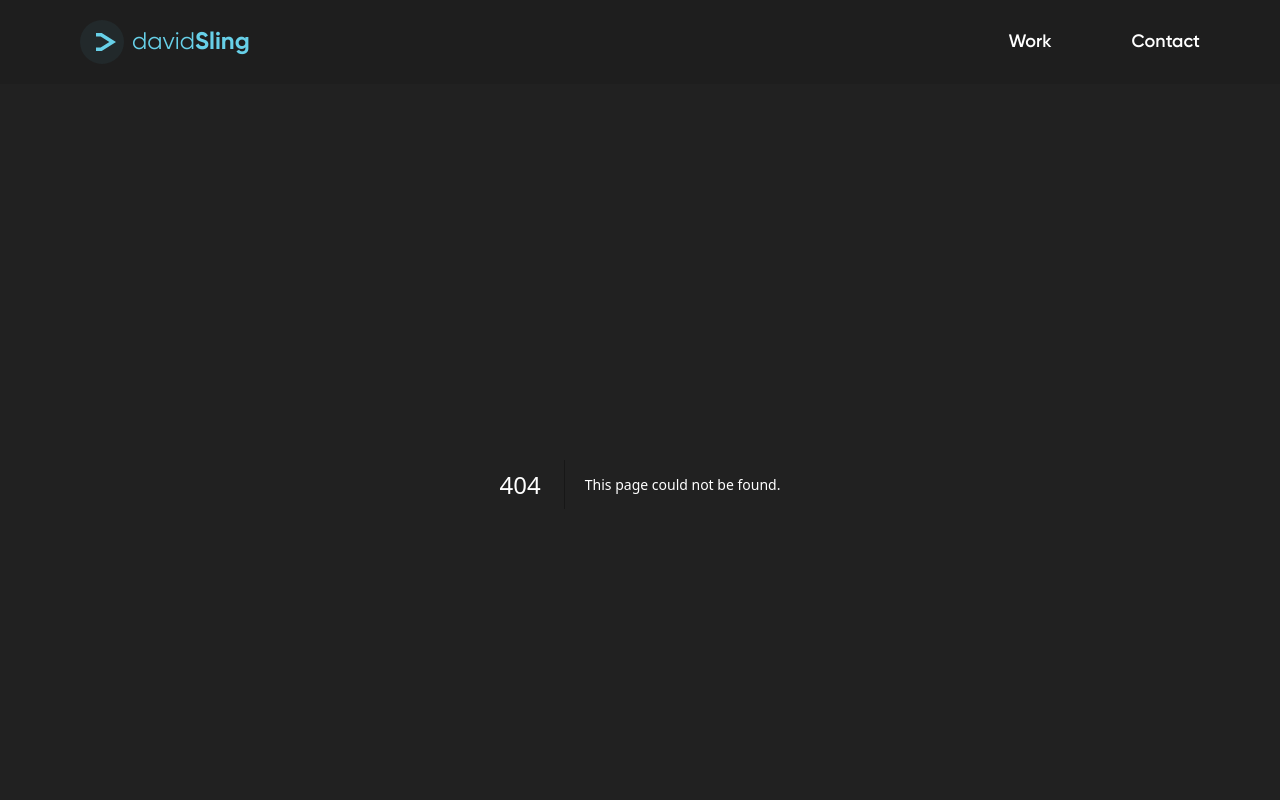
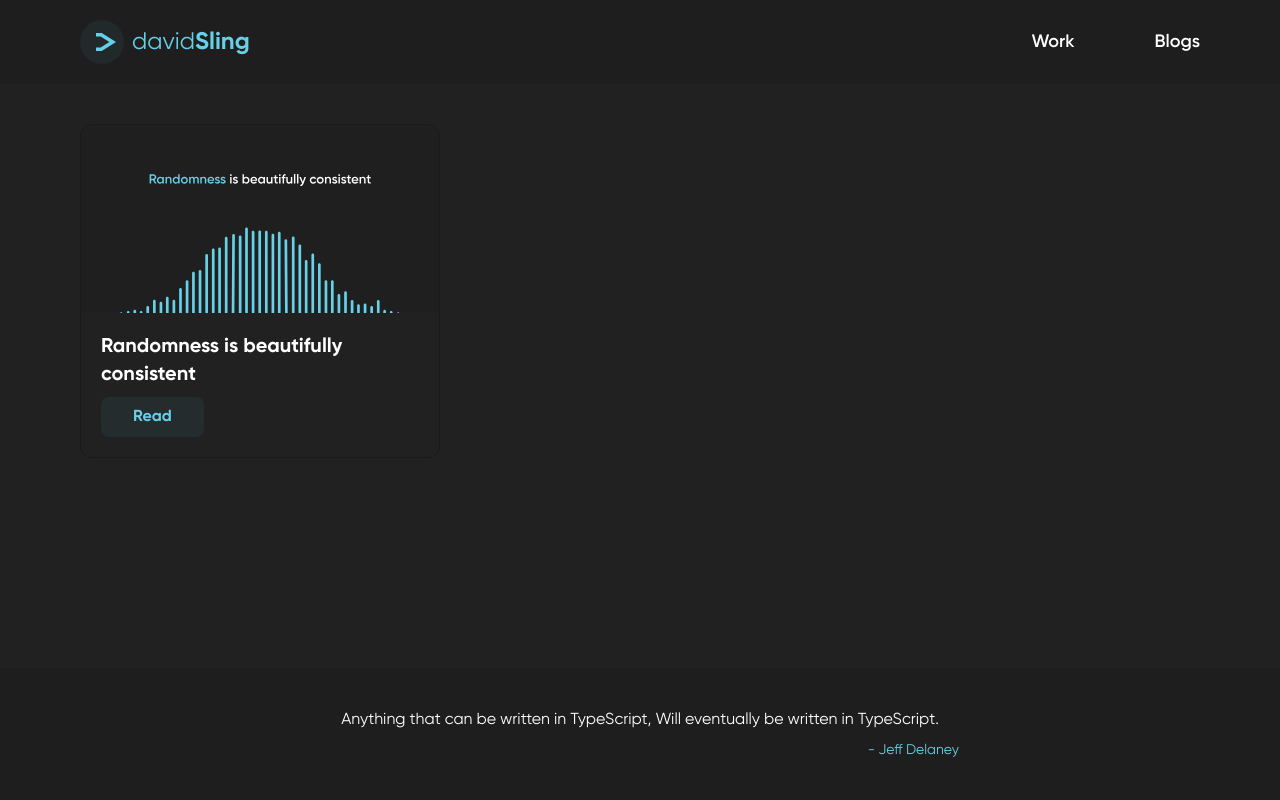
Before and after one commit to david-sling/portfolio-2, a Next.js app: page /blogs in a window 1280 px wide. Before the commit this address had no page. Shown: the top 800 px of the page. Built offline with nearby package versions, Linux system fonts and the light colour scheme.

Commit message:
update : link tags and blogs page

```diff
--- a/src/app/blogs/(blog)/consistent-randomness/page.mdx
+++ b/src/app/blogs/(blog)/consistent-randomness/page.mdx
@@ -2,16 +2,20 @@ import { formatMetadata } from "@/utils/metadata";
 
 export const metadata = () => {
   return formatMetadata({
-    title: "Consistent Randomness",
+    title: "Randomness is Beautifully consistent",
     date: "2024-09-11",
     description: "Randomness is consistent and I think that's beautiful",
     tags: ["randomness", "pattern recognition", "compression"],
+    image: "/blog-covers/consistent-randomness.svg",
   });
 };
 
-# Randomness is consistent and I think that's beautiful
+![Consistent Randomness](/blog-covers/consistent-randomness.svg)
 
-A coin flip is the goto example of a random event. Yet, almost always you get close to 50 tails out of a 100 tosses. Closer to 50,000 tails when it's a 100,000 tosses. The number of tails isn't random. But each flip is. There are people that believe that things happen for a reason (not random) and people that believe that there is no reason to existence (random) I think it is not that simple. Maybe each event in my life is random in isolation. But there is purpose hidden in there. Maybe it's just my brain recognising patterns. But I say "recognising" and not "making up".
+<br />
+<br />
+
+A coin flip is the best example of a random event. Yet, almost always you get close to 50 tails out of a 100 tosses. Closer to 50,000 tails when it's a 100,000 tosses. The number of tails isn't random. But each flip is. There are people that believe that things happen for a reason (not random) and people that believe that there is no reason to existence (random) I think it is not that simple. Maybe each event in my life is random in isolation. But there is purpose hidden in there. Maybe it's just my brain recognising patterns. But I say "recognising" and not "making up".
 
 And I think that's beautiful.
 
--- /dev/null
+++ b/src/app/blogs/page.tsx
@@ -0,0 +1,16 @@
+import { BlogCard } from "@/components/blog/BlogCard";
+import { Section } from "@/components/common/Section";
+
+const Blogs = () => (
+  <Section className="py-10">
+    <div className="grid gap-5 grid-cols-[repeat(auto-fill,minmax(300px,1fr))]">
+      <BlogCard
+        cover="/blog-covers/consistent-randomness.svg"
+        title="Randomness is beautifully consistent"
+        link="/blogs/consistent-randomness"
+      />
+    </div>
+  </Section>
+);
+
+export default Blogs;
--- /dev/null
+++ b/src/components/blog/BlogCard.tsx
@@ -0,0 +1,26 @@
+import Image from "next/image";
+import { Button } from "../common/Button";
+import { FC } from "react";
+import Link from "next/link";
+
+export const BlogCard: FC<{
+  cover: string;
+  title: string;
+  link: string;
+}> = ({ cover, link, title }) => (
+  <div className=" border border-[#1a1a1a] rounded-xl overflow-hidden">
+    <Image
+      src={cover}
+      alt="blog cover"
+      width={400}
+      height={100}
+      className="w-full"
+    />
+    <div className="p-5 flex flex-col items-start">
+      <h2 className="mb-2 font-bold text-xl">{title}</h2>
+      <Link href={link}>
+        <Button>Read</Button>
+      </Link>
+    </div>
+  </div>
+);
--- a/src/components/common/Header.tsx
+++ b/src/components/common/Header.tsx
@@ -1,11 +1,13 @@
 import { Logo } from "@/assets/icons/Logo";
 import { Section } from "./Section";
+import Link from "next/link";
 
 export const Header = () => (
   <Section
     className="bg-dark-900 py-2 md:py-5 sticky top-0 z-10"
     innerClassName="flex items-center justify-center md:justify-between space-x-5"
   >
+    <Link href="/#hero">
       <div className="flex items-center justify-center md:justify-start">
         <div className="bg-primary-100 h-5 md:h-11 w-5 md:w-11 flex items-center justify-center rounded-full">
           <Logo className="fill-primary h2 md:h-5 w-2 md:w-5 md:translate-x-1" />
@@ -14,13 +16,14 @@ export const Header = () => (
           david<span className="font-bold">Sling</span>
         </h1>
       </div>
+    </Link>
     <div className="hidden md:flex items-center space-x-20">
-      <a href="#work">
+      <Link href="/#work">
         <p className="text-lg font-semibold">Work</p>
-      </a>
-      <a href="#contact">
-        <p className="text-lg font-semibold">Contact</p>
-      </a>
+      </Link>
+      <Link href="/blogs">
+        <p className="text-lg font-semibold">Blogs</p>
+      </Link>
     </div>
   </Section>
 );
--- a/src/components/common/StickyNav.tsx
+++ b/src/components/common/StickyNav.tsx
@@ -1,15 +1,16 @@
 import { Logo } from "@/assets/icons/Logo";
 import { cn } from "@/utils/cn";
+import Link from "next/link";
 
 export const StickyNav = () => {
   return (
     <div className="fixed md:hidden left-0 right-0 bottom-0 bg-dark-900 shadow p-5 flex items-end justify-center max-h-[60px] z-50">
       <div className="flex-1">
-        <a href="#contact">
+        <Link href="/blogs">
           <p className="text-center hover:text-primary text-sm font-semibold">
-            Contact
+            Blogs
           </p>
-        </a>
+        </Link>
       </div>
       <div className="max-h-[60px] max-w-[60px] flex items-center justify-center relative">
         <div
@@ -22,18 +23,18 @@ export const StickyNav = () => {
         >
           <div className="min-h-[100px] min-w-[100px] bg-primary-100 flex items-center justify-center rounded-full"></div>
         </div>
-        <a className="absolute block h-[60px] w-[60px]" href="#hero">
+        <Link className="absolute block h-[60px] w-[60px]" href="/#hero">
           <div className="h-[60px] w-[60px] bg-primary rounded-full flex items-center justify-center">
             <Logo className="h-5 w-5 translate-x-1" />
           </div>
-        </a>
+        </Link>
       </div>
       <div className="flex-1">
-        <a href="#work">
+        <Link href="/#work">
           <p className="text-center hover:text-primary text-sm font-semibold">
             Work
           </p>
-        </a>
+        </Link>
       </div>
     </div>
   );
--- a/src/components/home/Contact.tsx
+++ b/src/components/home/Contact.tsx
@@ -1,6 +1,7 @@
 import { PhoneIcon } from "@/assets/icons/PhoneIcon";
 import { Section } from "../common/Section";
 import { MailIcon } from "@/assets/icons/MailIcon";
+import Link from "next/link";
 
 export const Contact = () => (
   <Section id="contact" className="py-10 pb-32 md:py-32 bg-dark-800">
@@ -8,18 +9,18 @@ export const Contact = () => (
       <span className="text-primary">this.</span>contact
     </h2>
     <div className="mt-10 space-y-2">
-      <a href="tel:+918072539328">
+      <Link href="tel:+918072539328">
         <div className="flex items-center space-x-2">
           <PhoneIcon />
           <p className="text-base md:text-lg font-semibold">+91 80725 39328</p>
         </div>
-      </a>
-      <a href="mailto:me@davidsling.in">
+      </Link>
+      <Link href="mailto:me@davidsling.in">
         <div className="flex items-center space-x-2">
           <MailIcon />
           <p className="text-base md:text-lg font-semibold">me@davidsling.in</p>
         </div>
-      </a>
+      </Link>
     </div>
   </Section>
 );
--- a/src/components/home/Hero.tsx
+++ b/src/components/home/Hero.tsx
@@ -22,11 +22,11 @@ export const Hero = () => (
         Building web apps that have goals
       </p>
       <div className="flex items-center -mx-2 flex-wrap wrap flex-col md:flex-row">
-        <a href="#work">
+        <Link href="/#work">
           <Button className="m-2" size="lg">
             See my work
           </Button>
-        </a>
+        </Link>
         <div className="flex items-center space-x-5 m-2">
           <Link target="_blank" href="https://github.com/david-sling">
             <GitHubLogo />
--- a/src/mdx-components.tsx
+++ b/src/mdx-components.tsx
@@ -1,11 +1,10 @@
 import type { MDXComponents } from "mdx/types";
+import Image from "next/image";
+import { MdxCallout } from "./components/mdx/Callout";
+import { MdxCard } from "./components/mdx/Card";
+import { MdxCode } from "./components/mdx/Code";
 import { cn } from "./utils/cn";
-import Link from "next/link";
-import Image from "next/image";
 import { sentencize } from "./utils/format";
-import { MdxCode } from "./components/mdx/Code";
-import { MdxCard } from "./components/mdx/Card";
-import { MdxCallout } from "./components/mdx/Callout";
 
 type HeadingProps = React.DetailedHTMLProps<
   React.HTMLAttributes<HTMLHeadingElement>,
@@ -136,9 +135,9 @@ const components = {
       props.src?.split("?")[0].split("/").at(-1)
     ).split(".")[0];
     return (
-      <div className="flex justify-center">
+      <div className="flex justify-center w-full">
         <Image
-          className={cn("rounded-md border !m-0", className)}
+          className={cn("rounded-xl !m-0 w-full", className)}
           alt={fileName || "blog image"}
           src={props.src as string}
           width={400}
```
Also changed, not shown: public/blog-covers/consistent-randomness.svg (added). Lines whose indentation alone changed are shown as unchanged.
